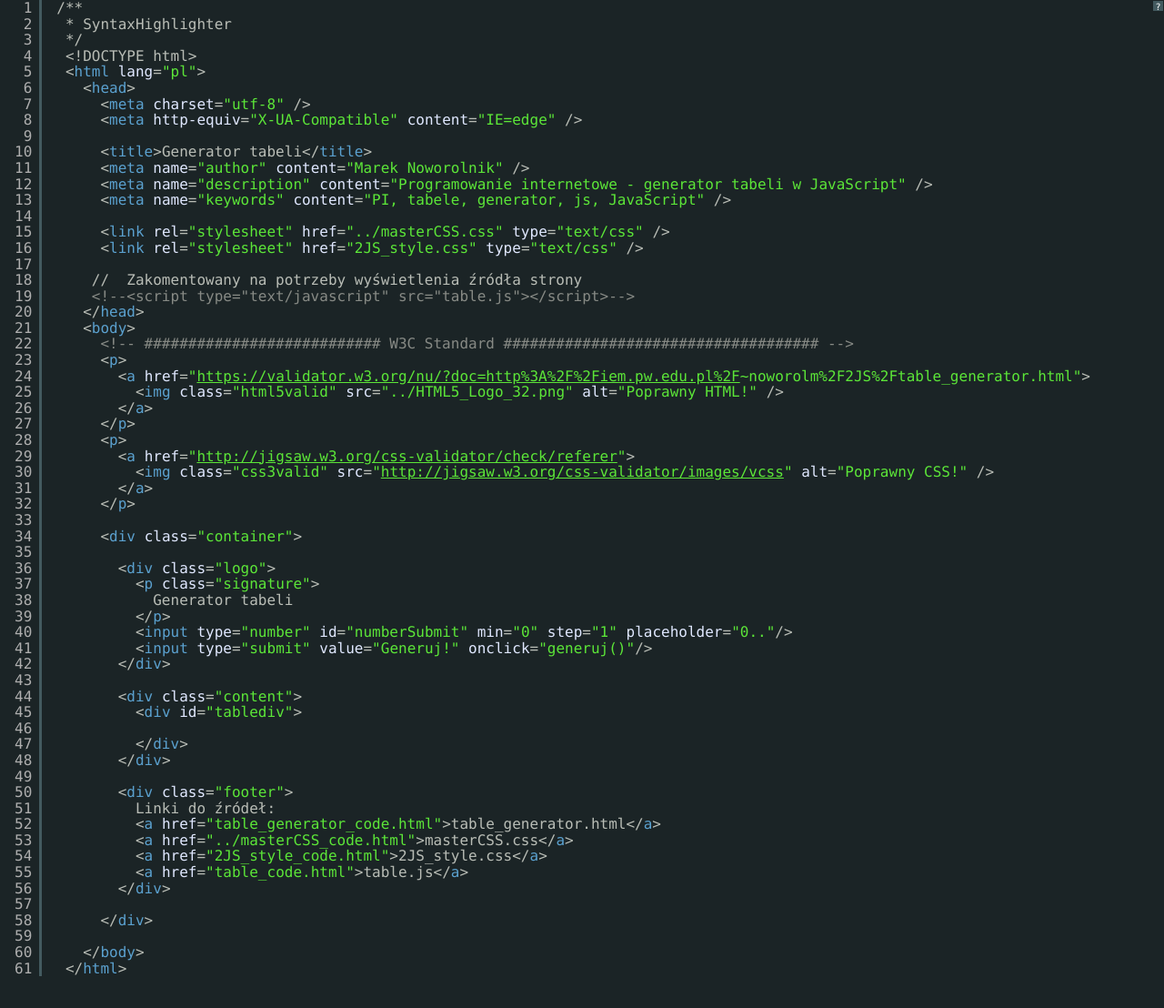
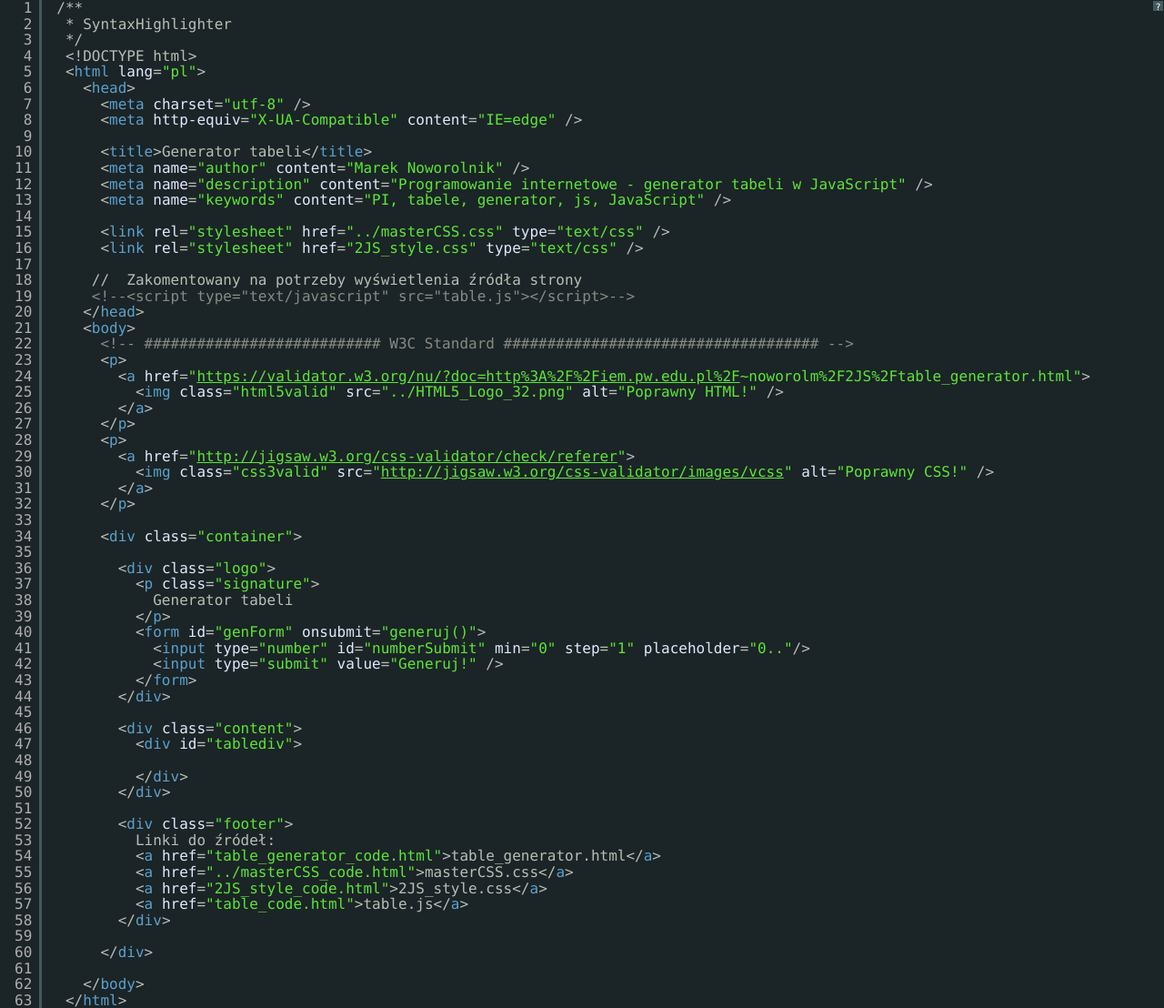
Before and after one commit to marnow955/Programowanie-internetowe, a PHP site: page /2JS/table_generator_code.html in a window 1280 px wide. Shown: the whole page at 91% size. Before the commit the page ends 1073 px from the top, so only its background shows below. Run offline with PHP 8.4, Linux system fonts and the light colour scheme.

Commit message:
Commit 10: Poprawki w generatorze - formularz, walidacja

```diff
--- a/2JS/2JS_style.css
+++ b/2JS/2JS_style.css
@@ -147,3 +147,8 @@
   font-size: 11px;
   color: #7e0000;
 }
+
+#genForm
+{
+  all: initial;
+}
--- a/2JS/2JS_style_code.html
+++ b/2JS/2JS_style_code.html
@@ -169,7 +169,10 @@
      color: #7e0000;
    }
 
-
+   #genForm
+   {
+     all: initial;
+   }
 
 
 ]]></script>
--- a/2JS/table_generator.html
+++ b/2JS/table_generator.html
@@ -33,8 +33,10 @@
         <p class="signature">
           Generator tabeli
         </p>
-        <input type="number" id="numberSubmit" min="0" step="1" placeholder="0.."/>
-        <input type="submit" value="Generuj!" onclick="generuj()"/>
+        <form id="genForm" onsubmit="generuj()">
+          <input type="number" id="numberSubmit" min="0" step="1" placeholder="0.."/>
+          <input type="submit" value="Generuj!" />
+        </form>
       </div>
 
       <div class="content">
--- a/2JS/table_generator_code.html
+++ b/2JS/table_generator_code.html
@@ -55,8 +55,10 @@
            <p class="signature">
              Generator tabeli
            </p>
-           <input type="number" id="numberSubmit" min="0" step="1" placeholder="0.."/>
-           <input type="submit" value="Generuj!" onclick="generuj()"/>
+           <form id="genForm" onsubmit="generuj()">
+             <input type="number" id="numberSubmit" min="0" step="1" placeholder="0.."/>
+             <input type="submit" value="Generuj!" />
+           </form>
          </div>
 
          <div class="content">
```
